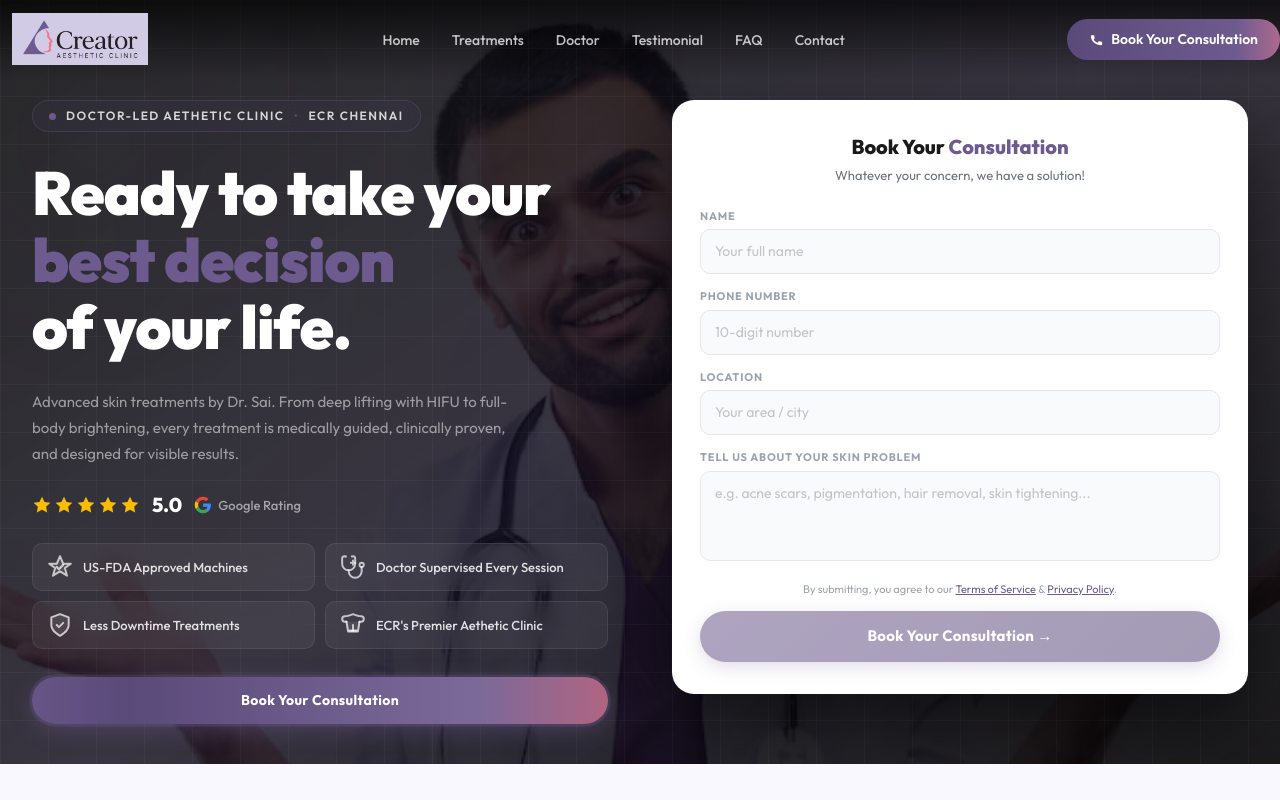
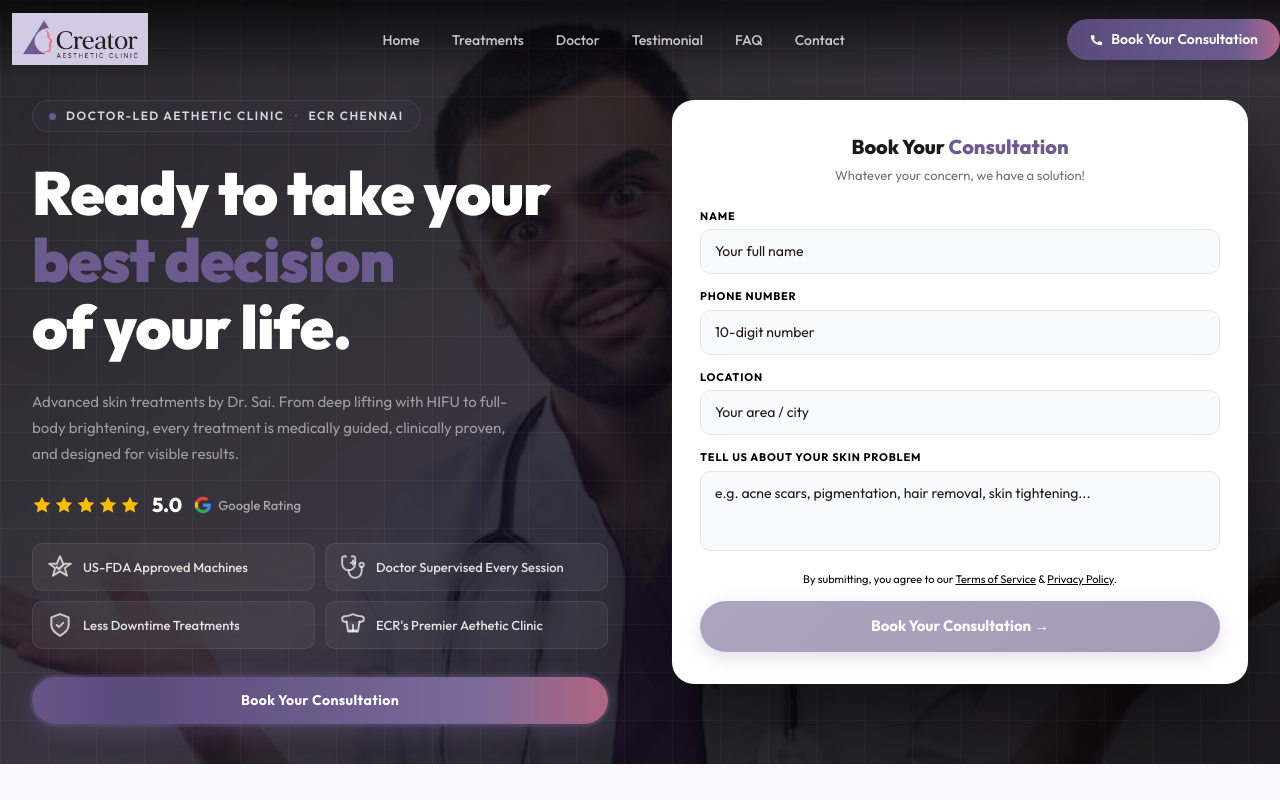
Before and after one commit to crowddevelopers08-arch/creators, a Next.js app: page / in a window 1280 px wide. Shown: the top 800 px of the page. Built offline with nearby package versions, Linux system fonts and the light colour scheme; a web font is replaced by a local one.

Commit message:
creator aethetic clinic lpstrlo14

```diff
--- a/component/herosection.tsx
+++ b/component/herosection.tsx
@@ -1,74 +1,8 @@
 // components/SkinHeroSection.tsx (updated)
 "use client";
 
-import React, { useState, useMemo, useEffect } from "react";
+import { useState, useEffect } from "react";
 import SkinHeroForm from "./skinheroform";
-
-function HeroInlineForm() {
-  const [name, setName] = useState("");
-  const [phone, setPhone] = useState("");
-  const [location, setLocation] = useState("");
-  const [skinConcern, setSkinConcern] = useState("");
-  const [loading, setLoading] = useState(false);
-  const [success, setSuccess] = useState(false);
-
-  const canSubmit = useMemo(() => (
-    name.trim().length > 1 && /^\d{10}$/.test(phone) &&
-    location.trim().length > 0 && skinConcern.trim().length > 0
-  ), [name, phone, location, skinConcern]);
-
-  const handleSubmit = async (e: React.SyntheticEvent<HTMLFormElement>) => {
-    e.preventDefault();
-    if (!canSubmit) return;
-    setLoading(true);
-    try {
-      const res = await fetch("/api/contact-form", {
-        method: "POST",
-        headers: { "Content-Type": "application/json" },
-        body: JSON.stringify({
-          name, mobile: phone, concern: skinConcern,
-          treatment: "Skin Consultation",
-          message: `Location: ${location} | Skin Concern: ${skinConcern}`,
-          source: "skin-hero-section-form",
-          formName: "skin-hero-section-form",
-        }),
-      });
-      const data = await res.json();
-      if (!res.ok || !data.success) { alert(data.error || "Submission failed."); return; }
-      setSuccess(true);
-      setName(""); setPhone(""); setLocation(""); setSkinConcern("");
-    } catch { alert("Something went wrong. Please try again.");
-    } finally { setLoading(false); }
-  };
-
-  return (
-    <>
-      {success && <div className="sh-success">Thank you! Our team will reach out to you shortly.</div>}
-      <form onSubmit={handleSubmit}>
-        <div className="sh-field">
-          <label className="sh-label">Name</label>
-          <input className="sh-input" placeholder="Your full name" value={name} onChange={e => setName(e.target.value)} />
-        </div>
-        <div className="sh-field">
-          <label className="sh-label">Phone Number</label>
-          <input className="sh-input" placeholder="10-digit number" inputMode="numeric" value={phone} onChange={e => setPhone(e.target.value.replace(/\D/g, "").slice(0, 10))} />
-        </div>
-        <div className="sh-field">
-          <label className="sh-label">Location</label>
-          <input className="sh-input" placeholder="Your area / city" value={location} onChange={e => setLocation(e.target.value)} />
-        </div>
-        <div className="sh-field">
-          <label className="sh-label">Tell Us About Your Skin Problem</label>
-          <textarea className="sh-textarea" placeholder="e.g. acne scars, pigmentation, hair removal, skin tightening..." value={skinConcern} onChange={e => setSkinConcern(e.target.value)} />
-        </div>
-        <p className="sh-terms">By submitting, you agree to our <a href="#">Terms of Service</a> &amp; <a href="#">Privacy Policy</a>.</p>
-        <button type="submit" className="sh-submit" disabled={!canSubmit || loading}>
-          {loading ? "Submitting..." : "Book Your Consultation →"}
-        </button>
-      </form>
-    </>
-  );
-}
 
 const BG_IMAGES = [
   "/female-doctor.jpg",
@@ -525,7 +459,7 @@ export default function SkinHeroSection() {
               <div className="sh-card">
                 <h2 className="sh-card-title">Book Your{" "}<span style={{ color: "#6d5b8f" }}>Consultation</span></h2>
                 <p className="sh-card-sub">Whatever your concern, we have a solution!</p>
-                <HeroInlineForm />
+                <SkinHeroForm inline />
               </div>
             </div>
 
--- a/component/skinheroform.tsx
+++ b/component/skinheroform.tsx
@@ -2,7 +2,11 @@
 
 import React, { useState, useMemo, useEffect } from "react";
 
-export default function SkinHeroForm() {
+interface SkinHeroFormProps {
+  inline?: boolean;
+}
+
+export default function SkinHeroForm({ inline = false }: SkinHeroFormProps) {
   const [isOpen, setIsOpen] = useState(false);
   const [name, setName] = useState("");
   const [phone, setPhone] = useState("");
@@ -11,13 +15,17 @@ export default function SkinHeroForm() {
   const [loading, setLoading] = useState(false);
   const [success, setSuccess] = useState(false);
 
+  /* Modal event listener — only when used as popup */
   useEffect(() => {
+    if (inline) return;
     const open = () => setIsOpen(true);
     window.addEventListener("open-booking-modal", open);
     return () => window.removeEventListener("open-booking-modal", open);
-  }, []);
+  }, [inline]);
 
+  /* Scroll lock + ESC — only when modal is open */
   useEffect(() => {
+    if (inline) return;
     const onKey = (e: KeyboardEvent) => { if (e.key === "Escape") close(); };
     if (isOpen) {
       document.body.style.overflow = "hidden";
@@ -27,7 +35,7 @@ export default function SkinHeroForm() {
       document.body.style.overflow = "";
       window.removeEventListener("keydown", onKey);
     };
-  }, [isOpen]);
+  }, [isOpen, inline]);
 
   const close = () => { setIsOpen(false); setSuccess(false); };
 
@@ -70,11 +78,8 @@ export default function SkinHeroForm() {
     }
   };
 
-  if (!isOpen) return null;
-
-  return (
-    <>
-      <style>{`
+  /* ── Shared styles ── */
+  const styles = `
     @import url('https://fonts.googleapis.com/css2?family=Outfit:wght@400;500;600;700;800&display=swap');
 
     .shf-overlay {
@@ -133,7 +138,7 @@ export default function SkinHeroForm() {
       transition: border-color 0.2s, box-shadow 0.2s;
       box-sizing: border-box;
     }
-        .shf-input::placeholder { color: #c0c4cc; }
+    .shf-input::placeholder { color: #201919; }
     .shf-input:focus {
       border-color: #6d5b8f; background: #fff;
       box-shadow: 0 0 0 3px rgba(109,91,143,0.08);
@@ -146,7 +151,7 @@ export default function SkinHeroForm() {
       transition: border-color 0.2s, box-shadow 0.2s;
       box-sizing: border-box; resize: none; min-height: 80px;
     }
-        .shf-textarea::placeholder { color: #c0c4cc; }
+    .shf-textarea::placeholder { color: #201919; }
     .shf-textarea:focus {
       border-color: #6d5b8f; background: #fff;
       box-shadow: 0 0 0 3px rgba(109,91,143,0.08);
@@ -184,25 +189,14 @@ export default function SkinHeroForm() {
     @media (max-width: 480px) {
       .shf-modal { padding: 24px 18px; }
     }
-      `}</style>
+  `;
 
-      <div className="shf-overlay" onClick={close}>
-        <div className="shf-modal" onClick={e => e.stopPropagation()}>
-
-          {/* Close */}
-          <button className="shf-close" onClick={close} aria-label="Close">
-            <svg width="14" height="14" viewBox="0 0 24 24" fill="none">
-              <path d="M18 6L6 18M6 6l12 12" stroke="#555" strokeWidth="2.2" strokeLinecap="round"/>
-            </svg>
-          </button>
-
-          <h2 className="shf-title">Book Your <span style={{ color: "#6d5b8f" }}>Consultation</span></h2>
-          <p className="shf-sub">Whatever your concern, we have a solution!</p>
-
+  /* ── Form fields (shared between inline & modal) ── */
+  const formContent = (
+    <>
       {success && (
         <div className="shf-success">Thank you! Our team will reach out to you shortly.</div>
       )}
-
       <form onSubmit={handleSubmit}>
         <div className="shf-field">
           <label className="shf-label">Name</label>
@@ -227,6 +221,38 @@ export default function SkinHeroForm() {
           {loading ? "Submitting..." : "Book Your Consultation →"}
         </button>
       </form>
+    </>
+  );
+
+  /* ── Inline mode: render form directly, no modal wrapper ── */
+  if (inline) {
+    return (
+      <>
+        <style>{styles}</style>
+        {formContent}
+      </>
+    );
+  }
+
+  /* ── Modal mode: hidden until event fires ── */
+  if (!isOpen) return null;
+
+  return (
+    <>
+      <style>{styles}</style>
+      <div className="shf-overlay" onClick={close}>
+        <div className="shf-modal" onClick={e => e.stopPropagation()}>
+
+          <button className="shf-close" onClick={close} aria-label="Close">
+            <svg width="14" height="14" viewBox="0 0 24 24" fill="none">
+              <path d="M18 6L6 18M6 6l12 12" stroke="#555" strokeWidth="2.2" strokeLinecap="round"/>
+            </svg>
+          </button>
+
+          <h2 className="shf-title">Book Your <span style={{ color: "#6d5b8f" }}>Consultation</span></h2>
+          <p className="shf-sub">Whatever your concern, we have a solution!</p>
+
+          {formContent}
         </div>
       </div>
     </>
```
Lines whose indentation alone changed are shown as unchanged.
